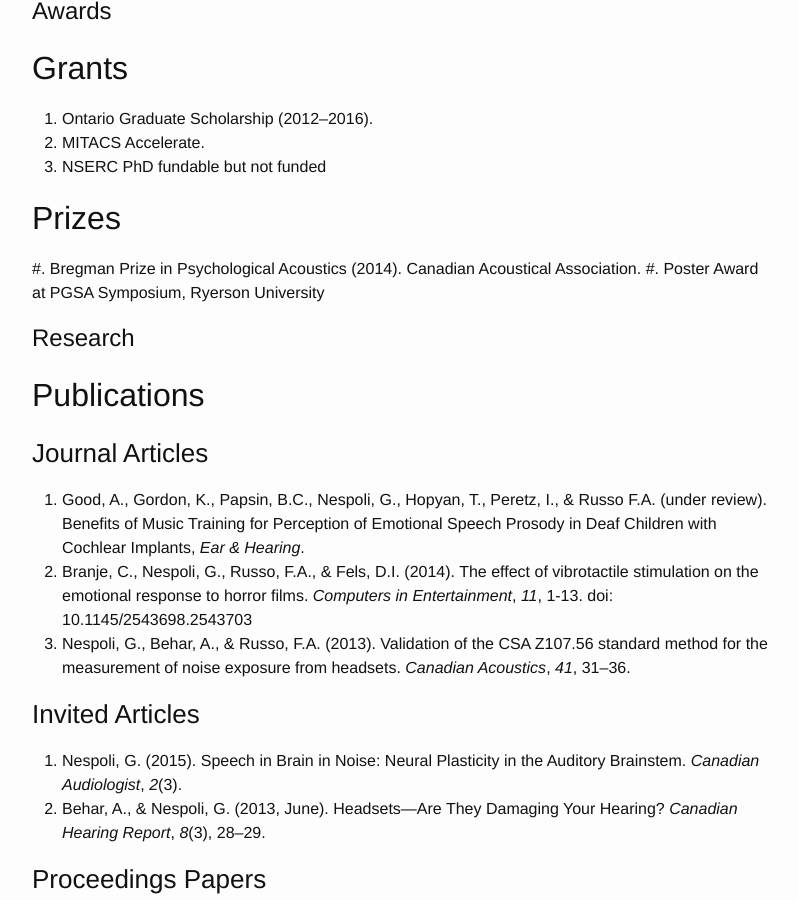
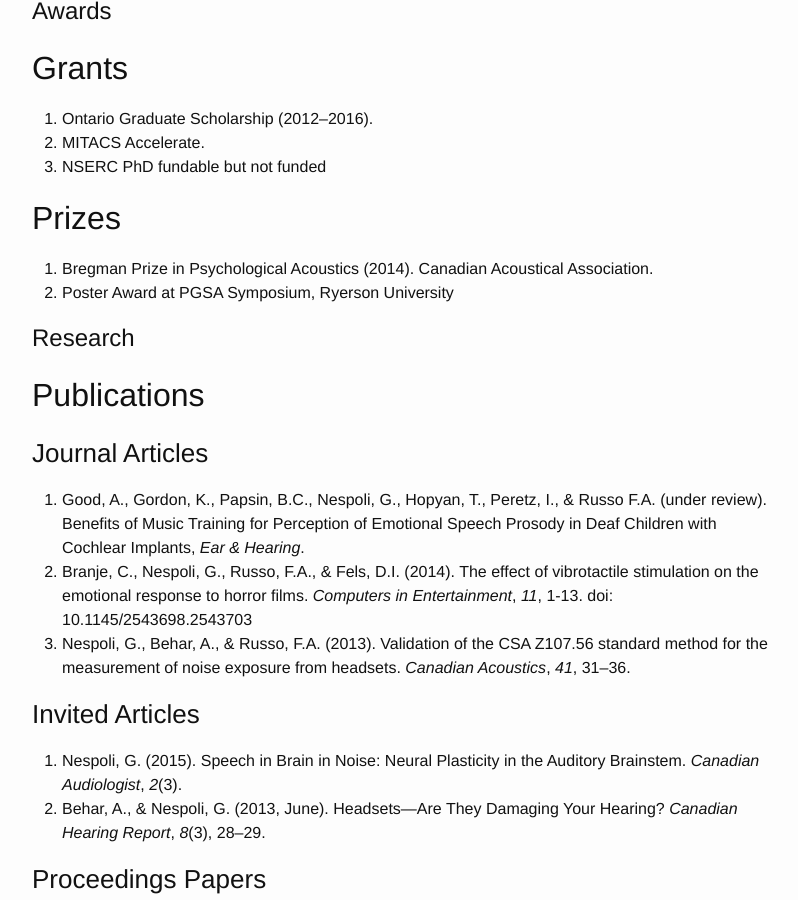
Before and after one commit to gabenespoli/gabenespoli.github.io, a Jekyll site: the page built from cv.md, in a window 1280 px wide and 900 px high, scrolled down 669 px. Shown: the whole window, without its empty margins (238-1036 px from the left). Built offline with Jekyll 4.4.1, drawn with Linux system fonts in a browser that asks for light colours; part of the change alters nothing that is shown.

```diff
--- a/cv.md
+++ b/cv.md
@@ -33,8 +33,8 @@ Thesis: Beauty in the Body of the Beholder: The Physiological Correlates of Musi
 1. NSERC PhD fundable but not funded
 
 ## Prizes
-#. Bregman Prize in Psychological Acoustics (2014). Canadian Acoustical Association.
-#. Poster Award at PGSA Symposium, Ryerson University
+0. Bregman Prize in Psychological Acoustics (2014). Canadian Acoustical Association.
+0. Poster Award at PGSA Symposium, Ryerson University
 
 # Research
 
```
